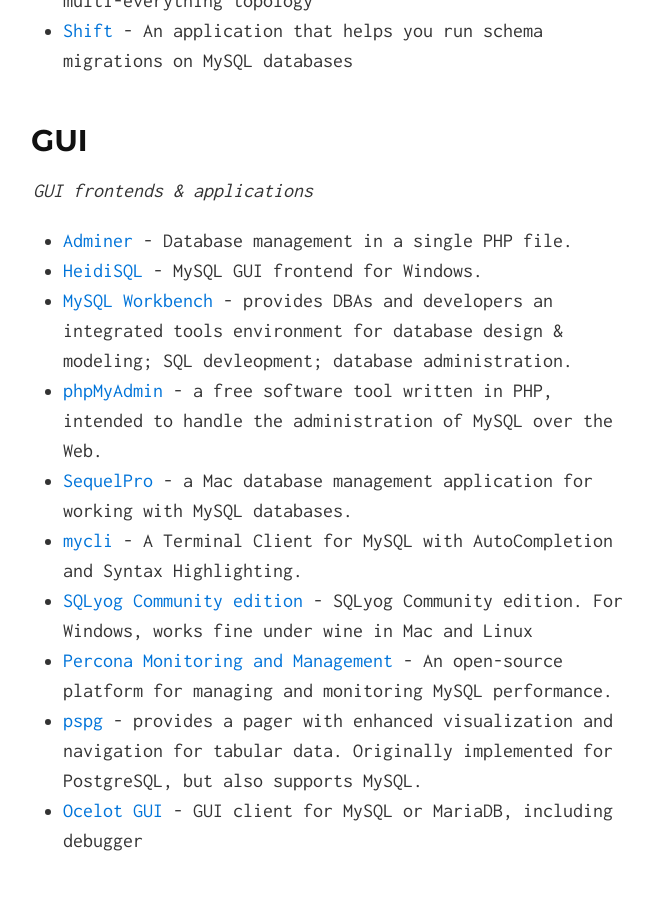
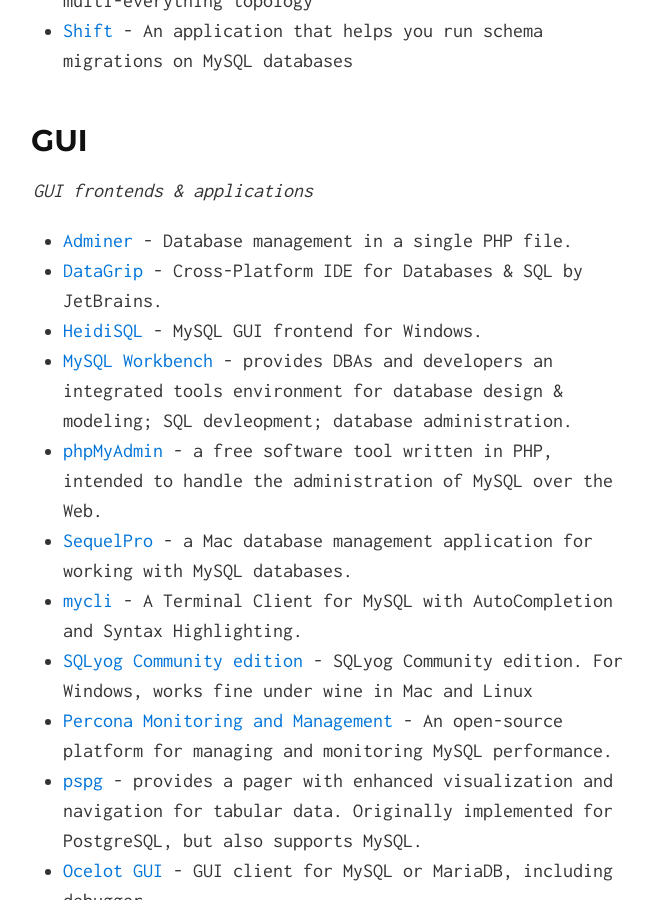
Before and after one commit to shlomi-noach/awesome-mysql, a Jekyll site: the page built from index.md, in a window 1280 px wide and 900 px high, scrolled down 4284 px. Shown: the whole window, without its empty margins (307-959 px from the left). Built offline with Jekyll 4.4.1, drawn with Linux system fonts in a browser that asks for light colours.

Commit message:
Add Datagrip to GUI

```diff
--- a/index.md
+++ b/index.md
@@ -113,6 +113,7 @@
 *GUI frontends & applications*
 
 - [Adminer](https://www.adminer.org/) - Database management in a single PHP file.
+- [DataGrip](https://www.jetbrains.com/datagrip/) - Cross-Platform IDE for Databases & SQL by JetBrains.
 - [HeidiSQL](http://www.heidisql.com/) - MySQL GUI frontend for Windows.
 - [MySQL Workbench](http://dev.mysql.com/downloads/workbench/) - provides DBAs and developers an integrated tools environment for database design & modeling; SQL devleopment; database administration.
 - [phpMyAdmin](https://www.phpmyadmin.net/) - a free software tool written in PHP, intended to handle the administration of MySQL over the Web.
```
